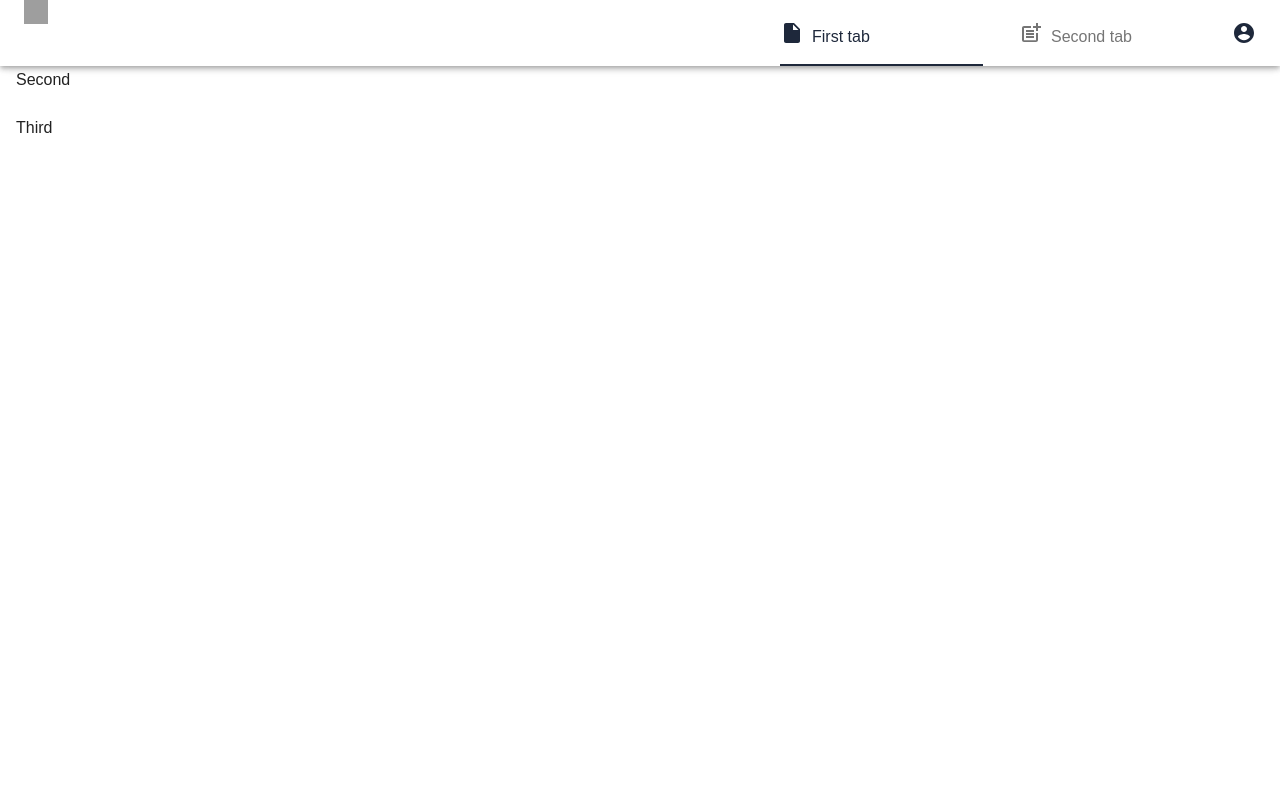
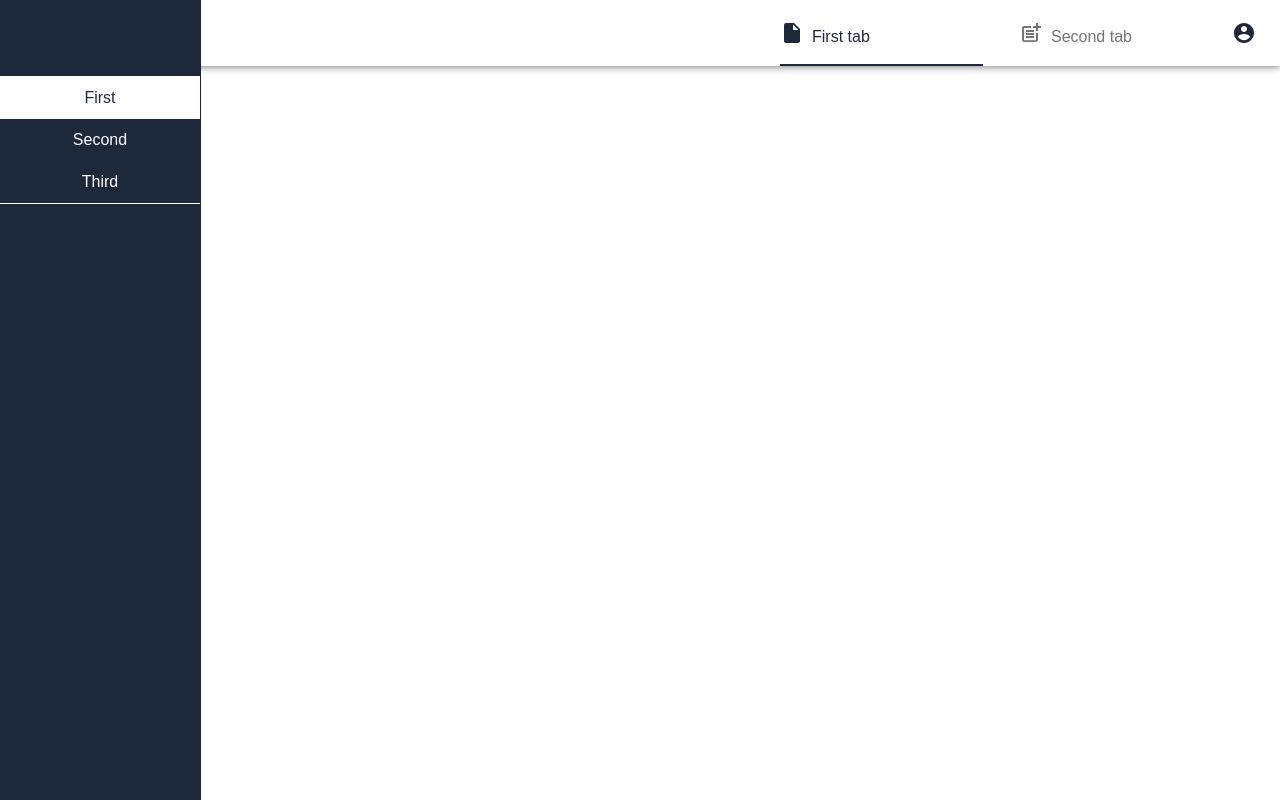
Before and after one commit to tomasvvv/react-swapi, a React (Create React App) app: page / in a window 1280 px wide. Built offline with nearby package versions, Linux system fonts and the light colour scheme; grey boxes are pictures that could not be loaded.

Commit message:
Sidebar stylings

```diff
--- a/src/components/Sidebar.tsx
+++ b/src/components/Sidebar.tsx
@@ -1,15 +1,15 @@
 import {
+  Drawer,
   List,
+  Theme,
   ListItem,
   ListItemText,
-  Theme,
+  Divider,
   makeStyles,
   createStyles,
-  Container,
 } from '@material-ui/core';
 import React from 'react';
 import { ITab } from '../interfaces/ITab';
-import './sidebar.css';
 
 interface Props {
   tabs?: ITab[];
@@ -17,22 +17,70 @@ interface Props {
   setActiveTab?: Function;
 }
 
-const useStyles = makeStyles({
-  root: {
-    width: '100%',
-  },
-});
+const drawerWidth = 200;
+
+const useStyles = makeStyles((theme: Theme) =>
+  createStyles({
+    drawerPaper: {
+      top: 'unset',
+      backgroundColor: theme.palette.primary.main,
+      paddingTop: '76px',
+    },
+
+    list: {
+      width: `${drawerWidth}px`,
+      height: '100%',
+      padding: '0',
+    },
+
+    listItem: {
+      height: '42px',
+      color: theme.palette.secondary.main,
+    },
+    selectedListItem: {
+      color: theme.palette.primary.main,
+    },
+
+    listItemText: {
+      textAlign: 'center',
+    },
+    divider: {
+      backgroundColor: theme.palette.secondary.main,
+    },
+  }),
+);
 
 export default function Sidebar({ tabs, activeTab, setActiveTab }: Props): JSX.Element {
   const classes = useStyles();
 
   return (
-    <List classes={{ root: classes.root }} component="nav" aria-label="sidebar">
-      {tabs?.map((tab, index) => (
-        <ListItem>
-          <ListItemText primary={tab.title} />
-        </ListItem>
-      ))}
-    </List>
+    <Drawer
+      variant="persistent"
+      open={true}
+      classes={{
+        paper: classes.drawerPaper,
+      }}
+    >
+      <Divider className={classes.divider} />
+      <List component="nav" className={classes.list}>
+        {tabs?.map((tab, index) => (
+          <>
+            <ListItem
+              classes={{
+                root: classes.listItem,
+                selected: classes.selectedListItem,
+              }}
+              key={index}
+              selected={activeTab === index}
+              button
+              onClick={() => setActiveTab && setActiveTab(index)}
+            >
+              <ListItemText className={classes.listItemText} primary={tab.title} />
+            </ListItem>
+          </>
+        ))}
+        <Divider className={classes.divider} />
+      </List>
+    </Drawer>
   );
 }
```
